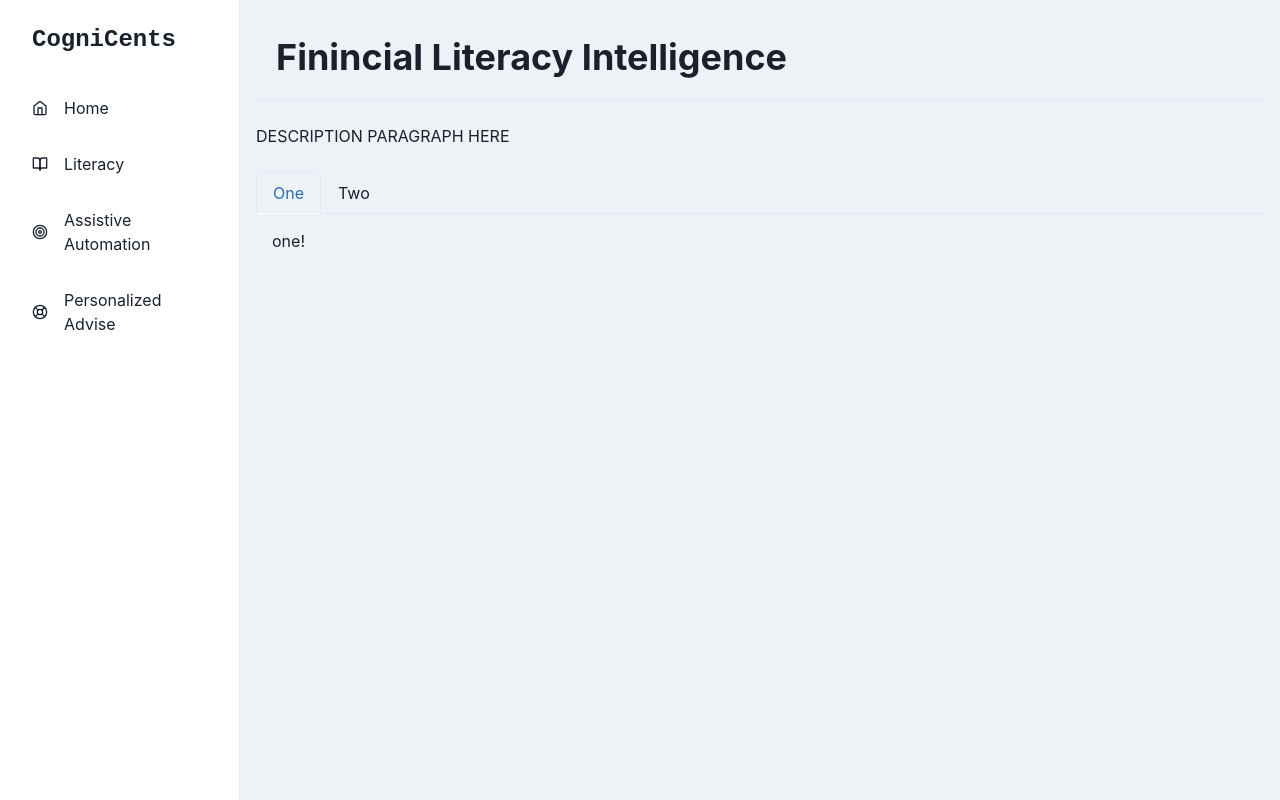
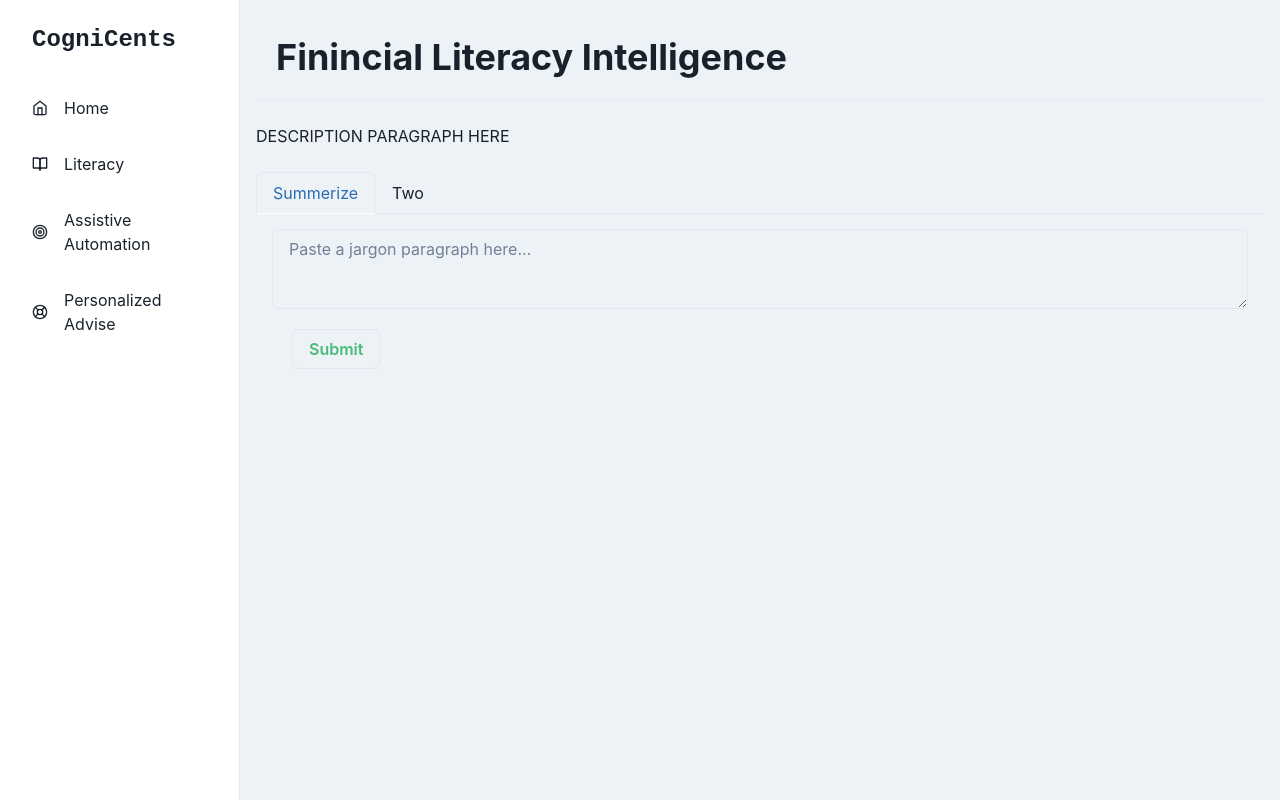
Before and after one commit to unapt/CogniCents, a Next.js app in the folder packages/frontend/: page /literacy in a window 1280 px wide. Built offline with nearby package versions, Linux system fonts and the light colour scheme.

Commit message:
pulling data from api for summarizer

```diff
--- a/packages/frontend/src/pages/literacy.tsx
+++ b/packages/frontend/src/pages/literacy.tsx
@@ -1,8 +1,43 @@
-import { Card, CardBody, Tabs, TabList, TabPanels, Tab, TabPanel, Divider, Heading, HStack, Stack, Image, Text, Textarea, CardFooter, ButtonGroup, Button, Center, VStack } from "@chakra-ui/react";
+import { Card, CardBody, Tabs, Textarea, Text, TabList, TabPanels, Tab, TabPanel, Divider, Heading, HStack, Stack, Image, CardFooter, ButtonGroup, Button, Center, VStack } from "@chakra-ui/react";
 import { DarkModeSwitch } from "../components/DarkModeSwitch";
 import { SideBar } from "../components/SideBar";
+import { useState } from "react";
 
-const Literacy = () => (
+
+
+
+
+const Literacy = () => {
+
+    // code for calling backend
+    const [loading, setLoading] = useState(false)
+    const [text, setText] = useState("")
+
+    const [answer, setAnswer] = useState("")
+
+    function handleSubmit(event) {
+        event.preventDefault();
+
+        const requestOptions = {
+            method: 'POST',
+            headers: { 'Content-Type': 'application/json' },
+            body: JSON.stringify({ message: text })
+        };
+
+        setAnswer("")
+
+        setLoading(true)
+        fetch("api/summerize", requestOptions)
+            .then((res) => res.json())
+            .then((data) => setAnswer(data[0].summary_text))
+            .catch((err) => {
+                alert(err)
+            })
+            .finally(() => setLoading(false))
+    }
+
+
+    return (
         <>
             <SideBar>
                 <Heading margin={5}>
@@ -14,12 +49,16 @@ const Literacy = () => (
                 <br />
                 <Tabs size='md' variant='enclosed'>
                     <TabList>
-                    <Tab>One</Tab>
+                        <Tab>Summerize</Tab>
                         <Tab>Two</Tab>
                     </TabList>
                     <TabPanels>
                         <TabPanel>
-                        <p>one!</p>
+                            <Textarea placeholder='Paste a jargon paragraph here...' onChange={event => setText(event.currentTarget.value)} />
+                            <Button isLoading={loading} margin={5} color="green.400" variant="outline" onClick={handleSubmit}>Submit</Button>
+
+                            {answer ? <><Heading>Answer: </Heading>
+                                <Text>{answer}</Text></> : null}
                         </TabPanel>
                         <TabPanel>
                             <p>two!</p>
@@ -30,5 +69,6 @@ const Literacy = () => (
             </SideBar>
         </>
     );
+}
 
 export default Literacy;
```
Lines whose indentation alone changed are shown as unchanged.
